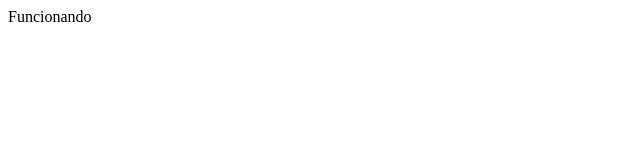
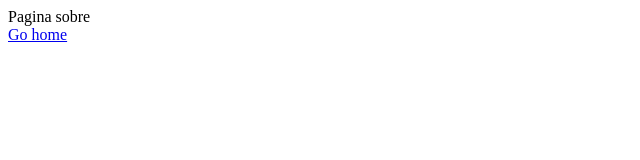
Before and after one commit to felipealpino/b7web-reactjs-clone-olx, a React (Create React App) app: page /about in a window 1280 px wide. Shown: the top 160 px of the page, without its empty margins (0-640 px from the left). Built offline with nearby package versions, Linux system fonts and the light colour scheme.

Commit message:
configurando router

```diff
--- a/package.json
+++ b/package.json
@@ -9,6 +9,7 @@
     "react": "^17.0.1",
     "react-dom": "^17.0.1",
     "react-redux": "^7.2.2",
+    "react-router-dom": "^5.2.0",
     "react-scripts": "4.0.3",
     "redux": "^4.0.5",
     "web-vitals": "^1.1.1"
--- a/src/App.js
+++ b/src/App.js
@@ -1,11 +1,14 @@
 import React from 'react'
 import {connect} from 'react-redux'
+import {BrowserRouter} from 'react-router-dom'
+
+import Routes from './Routes'
 
 const Page = (props) => {
   return(<>
-    <div>
-      Funcionando
-    </div>
+  <BrowserRouter>
+    <Routes/>
+  </BrowserRouter>
 
   </>)
 }
--- /dev/null
+++ b/src/Routes.js
@@ -0,0 +1,20 @@
+import React from 'react'
+import {Route, Switch} from 'react-router-dom'
+
+import Home from './pages/Home'
+import About from './pages/About'
+
+export default () => {
+    return(
+        <Switch>
+            <Route exact path="/">
+                <Home/>
+            </Route>
+
+            <Route exact path="/about">
+                <About/>
+            </Route>
+
+        </Switch>
+    )
+}
--- /dev/null
+++ b/src/pages/About/index.js
@@ -0,0 +1,11 @@
+import React from 'react'
+import { Link } from 'react-router-dom';
+
+const Page = () => {
+    return (<>
+        <div>Pagina sobre</div>
+        <Link to="/">Go home</Link>
+    </>)
+}
+
+export default Page;
--- /dev/null
+++ b/src/pages/Home/index.js
@@ -0,0 +1,12 @@
+import React from 'react'
+import { Link } from 'react-router-dom';
+
+
+const Page = () => {
+    return (<>
+        <div>Pagina inicial</div>
+        <Link to="/about">Go about</Link>
+    </>)
+}
+
+export default Page;
--- a/src/reducers/UserReducer.js
+++ b/src/reducers/UserReducer.js
@@ -2,15 +2,12 @@
     email:''
 }
 
-const userReducer = (state = initialState, action) => {
+export default (state = initialState, action) => {
     if(action.type === 'SET_EMAIL'){
         return {
             ...state,
             email:action.payload.email,
         }
     }
-
     return state;
 }
-
-export default userReducer
```
Also changed, not shown: 1 other file (tests, documents, lock files or other folders).
